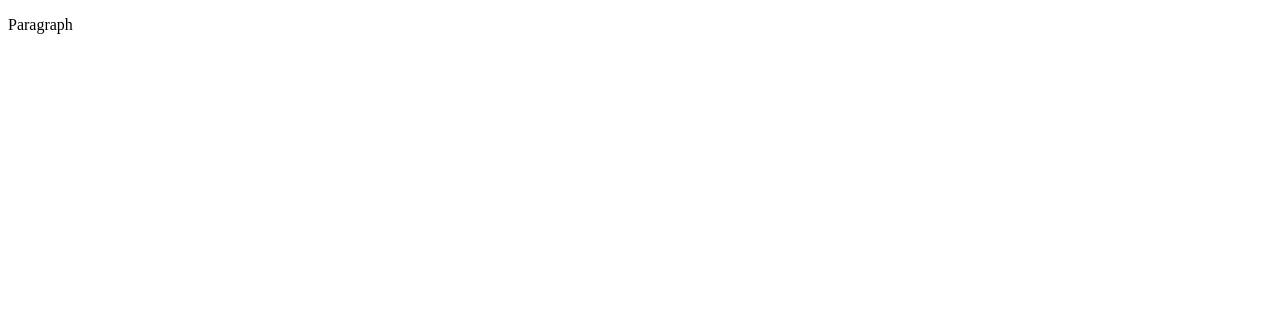
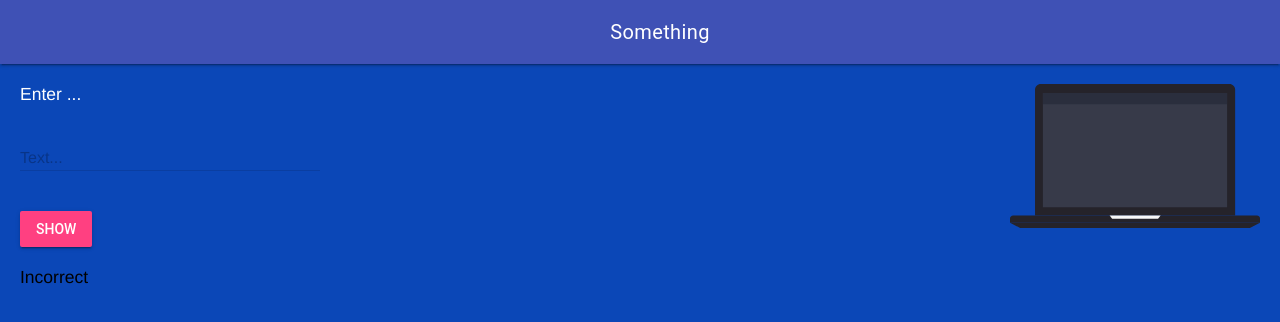
Before and after one commit to MTHS-ICD2O-1-2023/ICD2O-Unit-1-08-tymofii-stepanov, a plain HTML site: page index.html in a window 1280 px wide. Drawn offline with nearby package versions, Linux system fonts and the light colour scheme.

Commit message:
Ended work

```diff
--- a/css/style.css
+++ b/css/style.css
@@ -1,4 +1,41 @@
-/* Created by: Mr. Coxall
+/* Created by: Tymofii
 * Created on: Sep 2020
 * This file contains the CSS for index.html
 */
+
+.mdl-layout__header-row {
+  justify-content: center;
+  padding: 0;
+}
+
+.mdl-layout__content {
+  padding-left: 15pt;
+  padding-right: 15pt;
+  padding-top: 15pt;
+}
+
+.mdl-textfield__error {
+  color: rgb(23, 160, 214);
+}
+
+.page-content {
+  color: white;
+  font-family: Helvetica, Arial, sans-serif;
+  font-size: 1.25rem;
+}
+
+.page-content-answer {
+  color: rgb(0 0 0);
+  font-family: Helvetica, Arial, sans-serif;
+  font-size: 1.25rem;
+}
+
+.right-image {
+  height: auto;
+  width: 250px;
+  float: right;
+}
+
+body {
+  background-color: rgb(11, 71, 183);
+}
--- a/index.html
+++ b/index.html
@@ -1,9 +1,57 @@
 <!DOCTYPE html>
 <html>
-  <head>
-    <title>Title</title>
-  </head>
-  <body>
-    <p>Paragraph</p>
-  </body>
+<head>
+  <meta charset="utf-8" />
+  <meta name="description" content="The XXX program" />
+  <meta name="keywords" content="mths, ics2o" />
+  <meta name="author" content="Tymofii" />
+  <meta name="viewport" content="width=device-width, initial-scale=1.0" />
+  <link rel="stylesheet" href="./css/style.css" />
+  <link rel="stylesheet" href="https://code.getmdl.io/1.3.0/material.green-yellow.min.css" />
+  <link rel="stylesheet" href="https://code.getmdl.io/1.3.0/material.indigo-pink.min.css" />
+  <link rel="icon" type="image/png" sizes="32x32" href="favicon-32x32.png" />
+  <link rel="icon" type="image/png" sizes="16x16" href="favicon-16x16.png" />
+  <link rel="manifest" href="site.webmanifest" />
+  <title>Something</title>
+</head>
+<body>
+  <script defer src="https://code.getmdl.io/1.3.0/material.min.js"></script>
+  <script src="./js/script.js"></script>
+  <div class="mdl-layout mdl-js-layout mdl-layout--fixed-header">
+    <header class="mdl-layout__header">
+      <div class="mdl-layout__header-row">
+        <span class="mdl-layout-title">Something </span>
+      </div>
+    </header>
+    <main class="mdl-layout__content">
+      <div class="right-image">
+        <img src="./images/notebook-animation.svg" alt="laptop image">
+      </div>
+      <div class="page-content">
+        Enter ...
+      </div>
+      <br />
+      <!-- Textfield with Floating Label -->
+      <form action="#">
+        <div class="mdl-textfield mdl-js-textfield mdl-textfield--floating-label">
+          <input class="mdl-textfield__input" type="text" id="sample3">
+          <label class="mdl-textfield__label" for="sample3">Text...</label>
+        </div>
+      </form>
+      <br />
+      <!-- Accent-colored raised button -->
+      <button class="mdl-button mdl-js-button mdl-button--raised mdl-button--accent"
+        onclick="myButtonClicked()">
+        show
+      </button>
+      <br />
+      <br />
+      <div class="page-content-answer">
+        <div id="answer">
+          Incorrect
+        </div>
+      </div>
+    </main>
+  </div>
+</body>
 </html>
--- a/js/script.js
+++ b/js/script.js
@@ -1,5 +1,8 @@
-// Copyright (c) 2020 Mr. Coxall All rights reserved
-//
-// Created by: Mr. Coxall
+
+// Created by: Tymofii
 // Created on: Sep 2020
 // This file contains the JS functions for index.html
+
+function myButtonClicked() {
+  alert('Hello, World!')
+}
```
Also changed, not shown: android-chrome-192x192.png (added), android-chrome-512x512.png (added), apple-touch-icon.png (added), favicon-16x16.png (added), favicon-32x32.png (added), favicon.ico (added), site.webmanifest (added).
